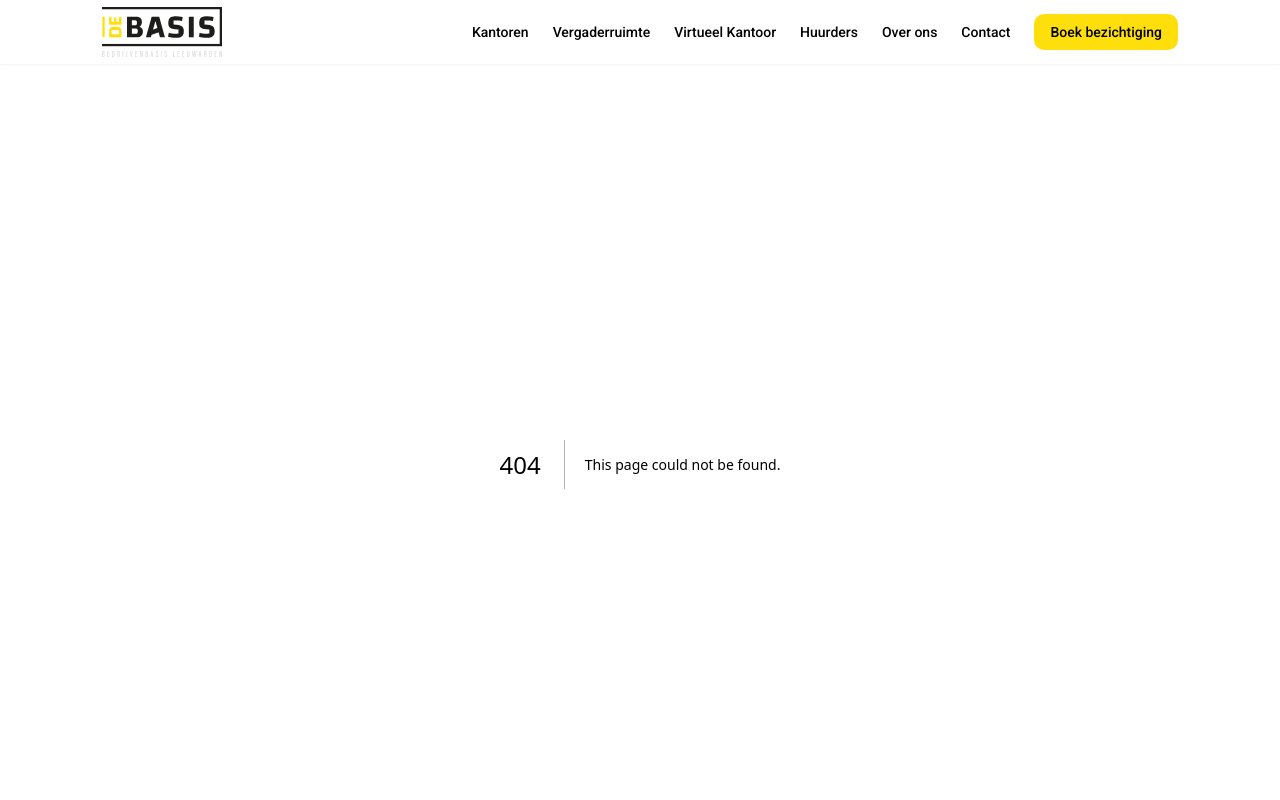
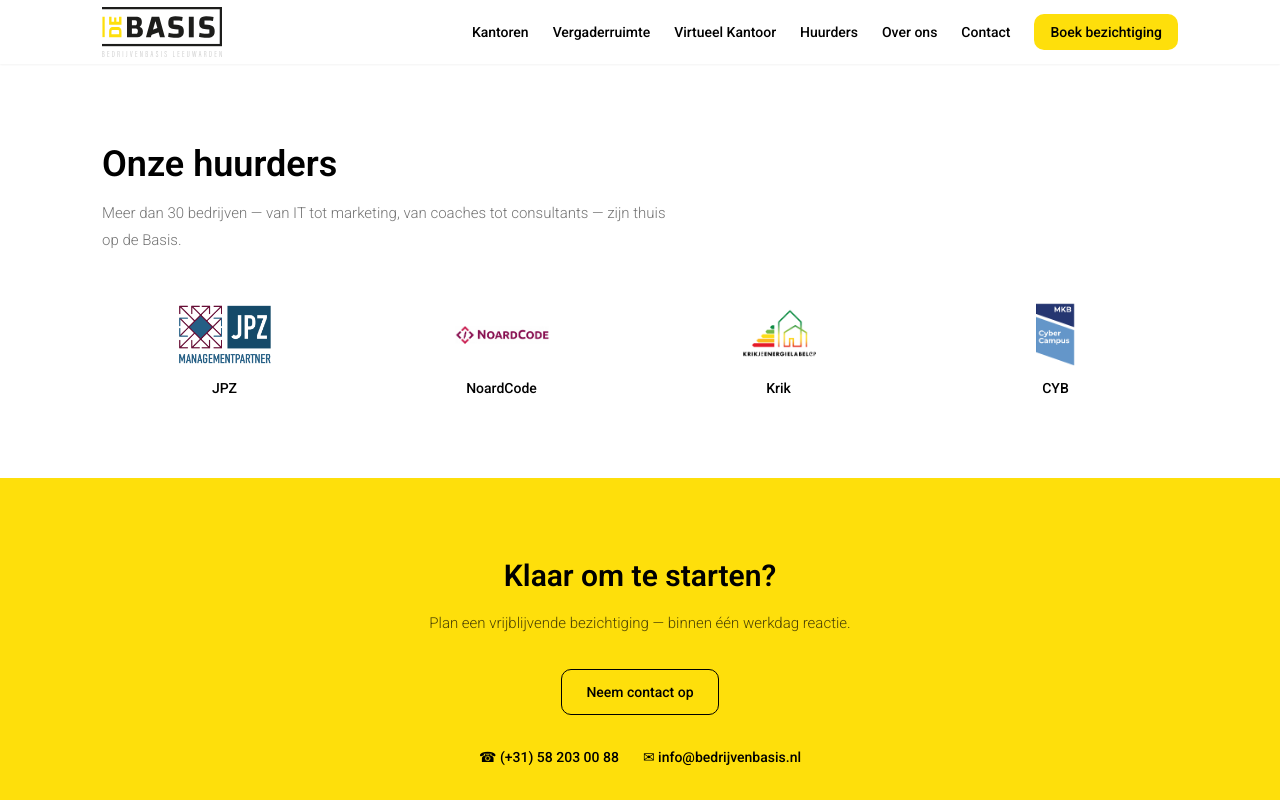
Before and after one commit to leoleoleo131/bedrijvenbasis, a Next.js app: page /huurders in a window 1280 px wide. Before the commit this address had no page. Shown: the top 800 px of the page. Built offline with nearby package versions, Linux system fonts and the light colour scheme.

Commit message:
feat: huurders pagina met logo-grid

```diff
--- /dev/null
+++ b/app/huurders/page.tsx
@@ -0,0 +1,36 @@
+import type { Metadata } from 'next'
+import Image from 'next/image'
+import { huurders } from '@/data/huurders'
+import ContactCta from '@/components/home/ContactCta'
+
+export const metadata: Metadata = {
+  title: 'Onze huurders | de Basis Leeuwarden',
+  description: 'Meer dan 30 bedrijven zijn gevestigd op Bedrijfsverzamelgebouw de Basis in Leeuwarden.',
+}
+
+export default function HuurderPage() {
+  const actief = huurders.filter(h => h.actief)
+  return (
+    <>
+      <section className="section-padding bg-white">
+        <div className="container-basis">
+          <h1 className="text-4xl font-bold mb-4">Onze huurders</h1>
+          <p className="text-muted max-w-xl mb-12">
+            Meer dan 30 bedrijven — van IT tot marketing, van coaches tot consultants — zijn thuis op de Basis.
+          </p>
+          <div className="grid grid-cols-2 sm:grid-cols-3 md:grid-cols-4 gap-8">
+            {actief.map(h => (
+              <div key={h.naam} className="flex flex-col items-center gap-3">
+                <div className="relative h-16 w-full">
+                  <Image src={h.logo} alt={h.naam} fill className="object-contain" />
+                </div>
+                <span className="text-sm font-medium text-center">{h.naam}</span>
+              </div>
+            ))}
+          </div>
+        </div>
+      </section>
+      <ContactCta />
+    </>
+  )
+}
```
